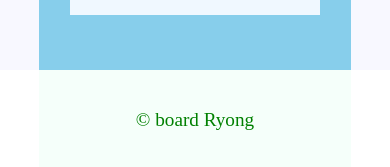
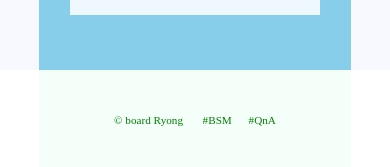
Before and after one commit to parksangryong/board-app, a React (Create React App) app: page /logmodify in a window 390 px wide. Shown: the part 680-847 px from the top of the page. Built offline with nearby package versions, Linux system fonts and the light colour scheme.

Commit message:
footer수정

```diff
--- a/src/components/Footer.js
+++ b/src/components/Footer.js
@@ -1,11 +1,11 @@
 //바닥
-import '../css/Footer.css'
+import "../css/Footer.css";
 
-function Footer(){
-    return(
-        <div id='footer'>
-            &copy; board Ryong
-        </div>
-    )
+function Footer() {
+  return (
+    <div id="footer">
+      &copy; board Ryong &nbsp; &nbsp; &nbsp; #BSM &nbsp; &nbsp;&nbsp; #QnA{" "}
+    </div>
+  );
 }
-export default Footer
+export default Footer;
--- a/src/css/Footer.css
+++ b/src/css/Footer.css
@@ -1,4 +1,4 @@
-#footer{
+#footer {
   width: 80%;
   height: 100px;
   background-color: mintcream;
@@ -8,3 +8,9 @@
   font-size: 1.2em;
   color: green;
 }
+
+@media screen and (max-width: 500px) {
+  #footer {
+    font-size: 0.7em;
+  }
+}
```
Lines whose indentation alone changed are shown as unchanged.
